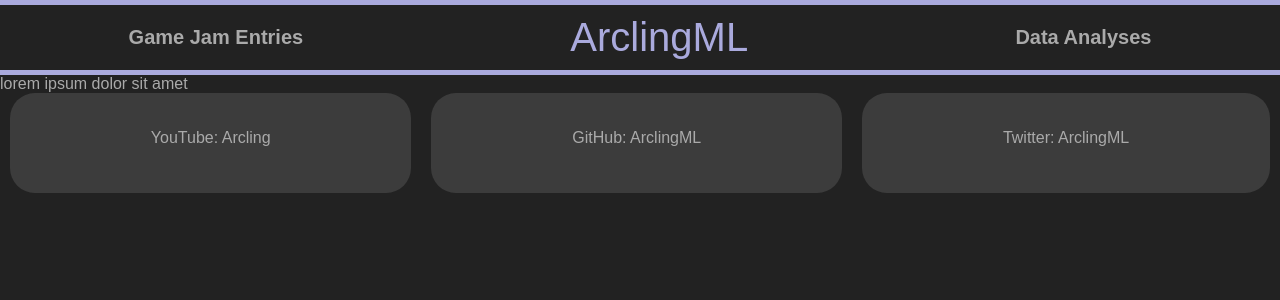
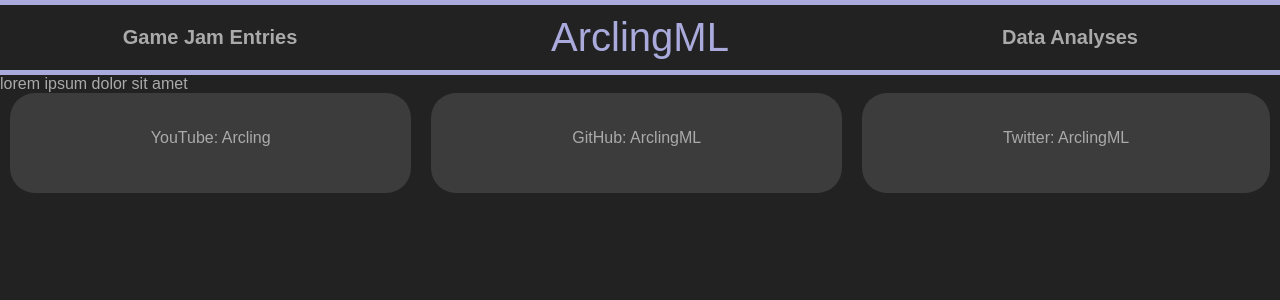
Before and after one commit to ArcLyn64/ArcLyn64.github.io, a Jekyll site: the page built from index.html, in a window 1280 px wide. Shown: the top 300 px of the page. Built offline with Jekyll 4.4.1, drawn with Linux system fonts in a browser that asks for light colours; nearby versions of some CDN libraries; library files that are not in the unit come from our copies.

Commit message:
Actually fixed centering issue

```diff
--- a/_sass/main.scss
+++ b/_sass/main.scss
@@ -71,7 +71,7 @@
 
   a{
     font-size: 20px;
-    flex-grow: 1;
+    width: 33%;
   }
   %a-main{
     text-decoration: none;
```
